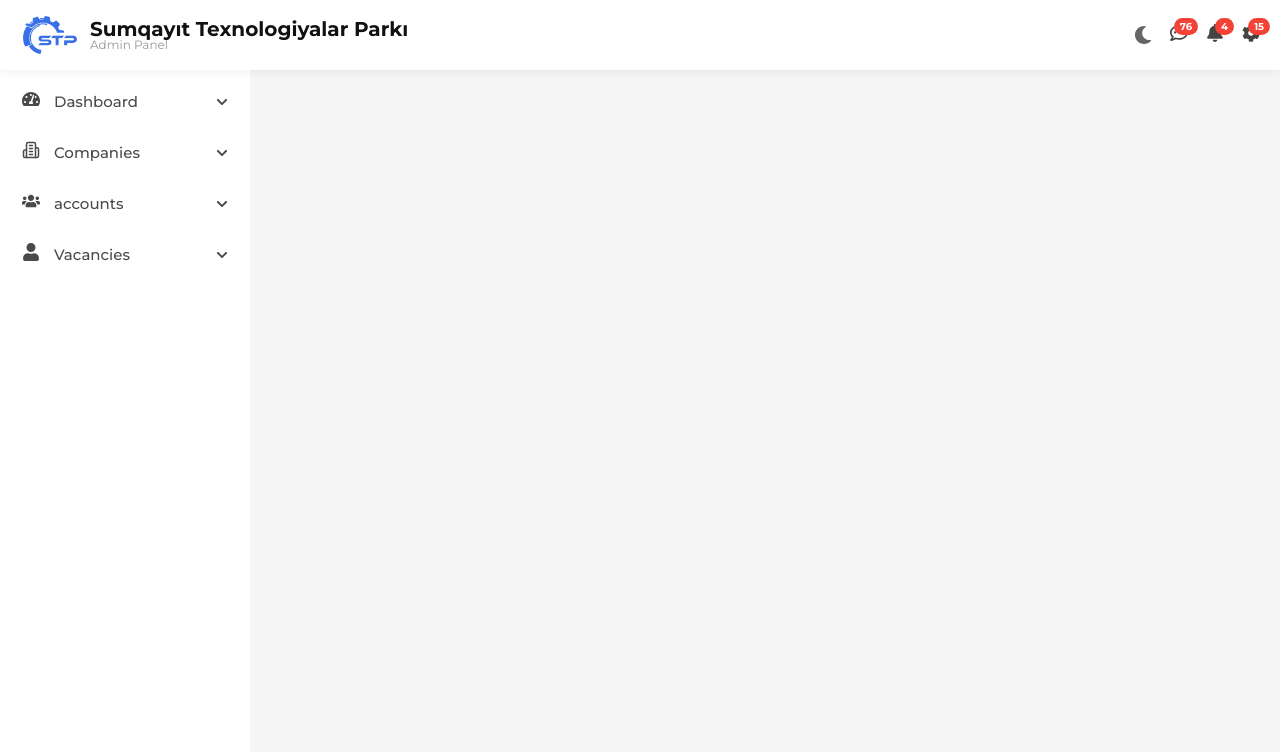
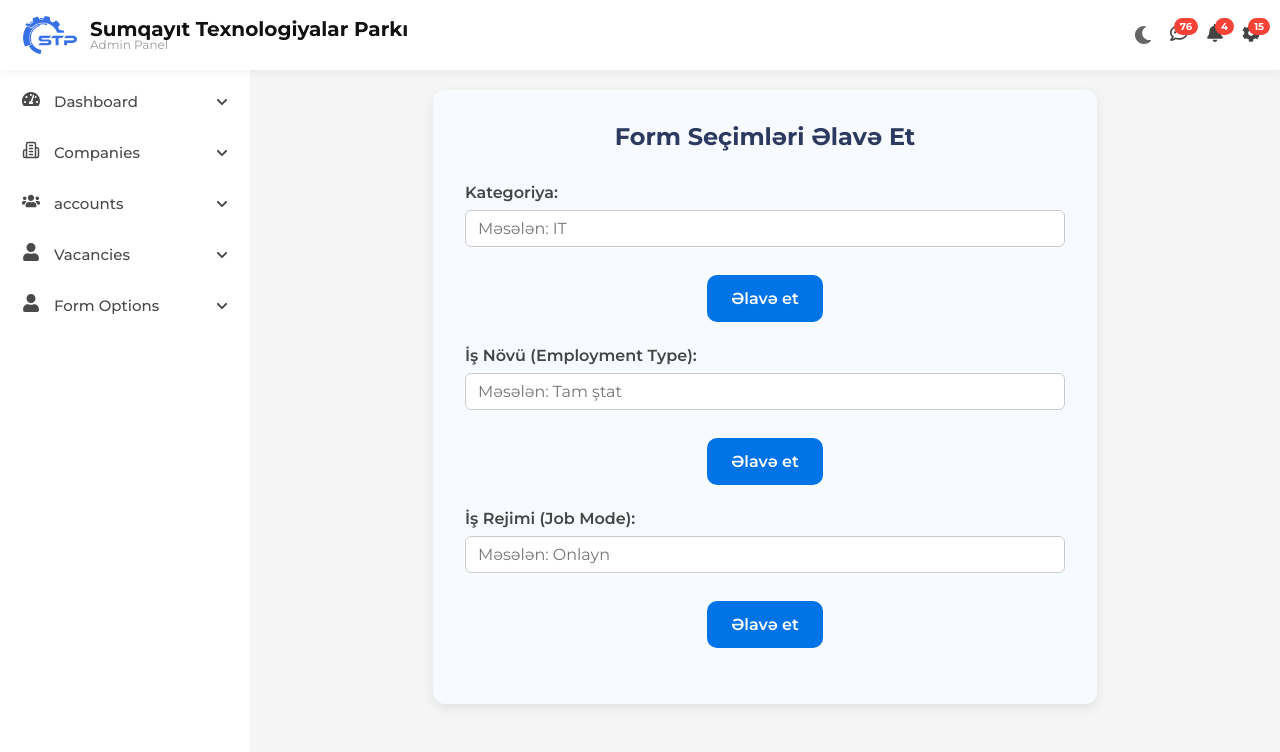
Before and after one commit to Hajbalayev12/stp-vacancy, a React (Vite) app: page /admin/addformoptions in a window 1280 px wide. Shown: the top 752 px of the page. Built offline with nearby package versions, Linux system fonts and the light colour scheme; sample sign-in values are in the browser's storage.

Commit message:
home filter

```diff
--- a/src/admin/adminRoutes.tsx
+++ b/src/admin/adminRoutes.tsx
@@ -10,6 +10,8 @@ import ViewCompanies from "./pages/ViewCompanies/ViewCompanies";
 import CompanyInfo from "./pages/CompanyInfo/CompanyInfo";
 import VacancyInfo from "../admin/pages/VacancyInfo/VacancyInfo";
 import UsersPage from "./pages/Users/Users";
+import AddFormOptions from "./pages/AddFormOptions/AddFormOptions";
+import ViewFormOptions from "./pages/ViewFormOptions/ViewFormOptions";
 
 export default function AdminRoutes() {
   return (
@@ -29,7 +31,9 @@ export default function AdminRoutes() {
         <Route path="addvacancy" element={<AddVacancy />} />
         <Route path="viewvacancies" element={<ViewVacancies />} />
         <Route path="viewcompanies" element={<ViewCompanies />} />
+        <Route path="viewformoptions" element={<ViewFormOptions />} />
         <Route path="users" element={<UsersPage />} />
+        <Route path="addformoptions" element={<AddFormOptions />} />
         <Route path="companyinfo/:id" element={<CompanyInfo />} />
         <Route path="vacancyinfo/:vacancyId" element={<VacancyInfo />} />
       </Route>
--- a/src/admin/components/Sidebar/Sidebar.tsx
+++ b/src/admin/components/Sidebar/Sidebar.tsx
@@ -39,6 +39,14 @@ export default function Sidebar() {
       subItems: [
         { label: "➕ Add Vacancy", path: "/admin/addvacancy" },
         { label: "View Vacancies", path: "/admin/viewvacancies" },
+      ],
+    },
+    {
+      icon: <FaUser />,
+      label: "Form Options",
+      subItems: [
+        { label: "➕ Add Form Options", path: "/admin/addformoptions" },
+        { label: "View Form Options", path: "/admin/viewformoptions" },
       ],
     },
   ];
--- a/src/admin/pages/AddCompany/AddCompany.tsx
+++ b/src/admin/pages/AddCompany/AddCompany.tsx
@@ -113,6 +113,11 @@ export default function AddCompany() {
 
     if (!validateForm()) return;
 
+    const confirmed = window.confirm(
+      "Bu şirkəti yaratmaq istədiyinizə əminsiniz?"
+    );
+    if (!confirmed) return;
+
     const companyDto = {
       companyName,
       companyAddress: location,
@@ -124,8 +129,12 @@ export default function AddCompany() {
     };
 
     const formData = new FormData();
-    formData.append("photo", logo!);
+    formData.append("file", logo!);
 
+    fetch("https://fff.runasp.net/api/Test/Echo", {
+      method: "POST",
+      body: formData,
+    });
     const companyBlob = new Blob([JSON.stringify(companyDto)], {
       type: "application/json",
     });
@@ -133,7 +142,8 @@ export default function AddCompany() {
 
     try {
       const response = await fetch(
-        "http://192.168.200.133:8081/api/companies/add/company",
+        "http://192.168.200.133:8083/api/vacancies/create",
+        // "http://ssss.runasp.net/api/Companies/Create",
         {
           method: "POST",
           body: formData,
--- /dev/null
+++ b/src/admin/pages/AddFormOptions/AddFormOptions.module.scss
@@ -0,0 +1,56 @@
+.AddFormOptions {
+  max-width: 600px;
+  margin: 0 auto;
+  padding: 2rem;
+  background-color: #f7faff;
+  border-radius: 12px;
+  box-shadow: 0 4px 12px rgba(0, 0, 0, 0.08);
+
+  h2 {
+    text-align: center;
+    color: #2d3a60;
+    margin-bottom: 2rem;
+  }
+
+  .optionSection {
+    display: flex;
+    flex-direction: column;
+    margin-bottom: 1.5rem;
+
+    label {
+      font-weight: 600;
+      margin-bottom: 0.5rem;
+      color: #444;
+    }
+
+    input {
+      padding: 0.5rem 0.75rem;
+      font-size: 1rem;
+      border: 1px solid #ccc;
+      border-radius: 6px;
+      margin-bottom: 0.5rem;
+      outline: none;
+
+      &:focus {
+        border-color: #407bff;
+      }
+    }
+  }
+  .submitBtn {
+    margin-top: 20px;
+    padding: 14px 24px;
+    font-size: 16px;
+    font-weight: 600;
+    background-color: #0073e6;
+    color: #fff;
+    border: none;
+    border-radius: 10px;
+    cursor: pointer;
+    align-self: center;
+    transition: background 0.3s;
+
+    &:hover {
+      background-color: #005bb5;
+    }
+  }
+}
--- /dev/null
+++ b/src/admin/pages/AddFormOptions/AddFormOptions.tsx
@@ -0,0 +1,105 @@
+import { useState } from "react";
+import styles from "./AddFormOptions.module.scss";
+import { useToast } from "../../../shared/context/ToastContext";
+
+const AddFormOptions = () => {
+  const [category, setCategory] = useState("");
+  const [employmentType, setEmploymentType] = useState("");
+  const [jobMode, setJobMode] = useState("");
+
+  const { showSuccess, showError } = useToast();
+
+  const handleSubmit = async (
+    type: "category" | "employmentType" | "jobMode",
+    value: string
+  ) => {
+    if (!value.trim()) {
+      showError("Dəyər boş ola bilməz.");
+      return;
+    }
+
+    const urlMap = {
+      category: "http://192.168.200.133:8083/api/form-options/add/category",
+      employmentType:
+        "http://192.168.200.133:8083/api/form-options/add/employment-type",
+      jobMode: "http://192.168.200.133:8083/api/form-options/add/job-mode",
+    };
+
+    const url = `${urlMap[type]}?name=${value.trim()}`;
+
+    try {
+      const res = await fetch(url, {
+        method: "POST",
+      });
+
+      if (res.ok) {
+        showSuccess(`${type} uğurla əlavə olundu.`);
+        if (type === "category") setCategory("");
+        if (type === "employmentType") setEmploymentType("");
+        if (type === "jobMode") setJobMode("");
+      } else {
+        const err = await res.json();
+        showError(err.message || `${type} əlavə edilərkən xəta baş verdi.`);
+      }
+    } catch (error) {
+      console.error(error);
+      showError(`${type} üçün serverlə əlaqə qurulmadı.`);
+    }
+  };
+
+  return (
+    <div className={styles.AddFormOptions}>
+      <h2>Form Seçimləri Əlavə Et</h2>
+
+      <div className={styles.optionSection}>
+        <label>Kategoriya:</label>
+        <input
+          type="text"
+          value={category}
+          onChange={(e) => setCategory(e.target.value)}
+          placeholder="Məsələn: IT"
+        />
+        <button
+          className={styles.submitBtn}
+          onClick={() => handleSubmit("category", category)}
+        >
+          Əlavə et
+        </button>
+      </div>
+
+      <div className={styles.optionSection}>
+        <label>İş Növü (Employment Type):</label>
+        <input
+          type="text"
+          value={employmentType}
+          onChange={(e) => setEmploymentType(e.target.value)}
+          placeholder="Məsələn: Tam ştat"
+        />
+        <button
+          className={styles.submitBtn}
+          onClick={() => handleSubmit("employmentType", employmentType)}
+        >
+          Əlavə et
+        </button>
+      </div>
+
+      <div className={styles.optionSection}>
+        <label>İş Rejimi (Job Mode):</label>
+        <input
+          type="text"
+          value={jobMode}
+          onChange={(e) => setJobMode(e.target.value)}
+          placeholder="Məsələn: Onlayn"
+        />
+        <button
+          className={styles.submitBtn}
+          onClick={() => handleSubmit("jobMode", jobMode)}
+        >
+          Əlavə et
+        </button>
+      </div>
+    </div>
+  );
+};
+
+export default AddFormOptions;
--- a/src/admin/pages/AddVacancy/AddVacancy.tsx
+++ b/src/admin/pages/AddVacancy/AddVacancy.tsx
@@ -91,6 +91,10 @@ const AddVacancy = () => {
   // Submit form data
   const handleSubmit = async (e: React.FormEvent) => {
     e.preventDefault();
+    const confirmed = window.confirm(
+      "Bu vakansiyanı yaratmaq istədiyinizə əminsinizmi?"
+    );
+    if (!confirmed) return;
     console.log("Form data to be sent:", formData);
 
     try {
--- /dev/null
+++ b/src/admin/pages/ViewFormOptions/ViewFormOptions.module.scss
@@ -0,0 +1,28 @@
+.ViewFormOptions {
+  padding: 20px;
+  font-family: sans-serif;
+
+  section {
+    margin-bottom: 30px;
+  }
+
+  h2 {
+    color: #407bff;
+    border-bottom: 2px solid #ccc;
+    padding-bottom: 5px;
+    margin-bottom: 10px;
+  }
+
+  ul {
+    list-style: none;
+    padding-left: 0;
+  }
+
+  li {
+    background-color: #f9f9f9;
+    margin-bottom: 6px;
+    padding: 10px;
+    border: 1px solid #ddd;
+    border-radius: 6px;
+  }
+}
--- /dev/null
+++ b/src/admin/pages/ViewFormOptions/ViewFormOptions.tsx
@@ -0,0 +1,88 @@
+import { useEffect, useState } from "react";
+import styles from "./ViewFormOptions.module.scss"; // create this file for styling if needed
+
+type Category = { id: number; name: string };
+type EmploymentType = { id: number; name: string };
+type JobMode = { id: number; name: string };
+
+type FormOptions = {
+  categories: Category[];
+  employmentTypes: EmploymentType[];
+  jobModes: JobMode[];
+};
+
+export default function ViewFormOptions() {
+  const [formOptions, setFormOptions] = useState<FormOptions>({
+    categories: [],
+    employmentTypes: [],
+    jobModes: [],
+  });
+
+  const [error, setError] = useState(false);
+
+  useEffect(() => {
+    const fetchFormOptions = async () => {
+      try {
+        const res = await fetch(
+          "http://192.168.200.133:8083/api/form-options/form-options"
+        );
+        const data = await res.json();
+        setFormOptions({
+          categories: data.categories || [],
+          employmentTypes: data.employmentTypes || [],
+          jobModes: data.jobModes || [],
+        });
+      } catch (err) {
+        console.error("Error fetching form options:", err);
+        setError(true);
+      }
+    };
+
+    fetchFormOptions();
+  }, []);
+
+  return (
+    <div className={styles.ViewFormOptions}>
+      <h1>Form Options</h1>
+
+      {error ? (
+        <p style={{ color: "red" }}>Serverdən məlumat alına bilmədi.</p>
+      ) : (
+        <>
+          <section>
+            <h2>Kateqoriyalar</h2>
+            <ul>
+              {formOptions.categories.map((cat) => (
+                <li key={cat.id}>
+                  <strong>Ad:</strong> {cat.name}
+                </li>
+              ))}
+            </ul>
+          </section>
+
+          <section>
+            <h2>İş Növləri (Employment Types)</h2>
+            <ul>
+              {formOptions.employmentTypes.map((type) => (
+                <li key={type.id}>
+                  <strong>Ad:</strong> {type.name}
+                </li>
+              ))}
+            </ul>
+          </section>
+
+          <section>
+            <h2>İş İmkanları (Job Modes)</h2>
+            <ul>
+              {formOptions.jobModes.map((mode) => (
+                <li key={mode.id}>
+                  <strong>Ad:</strong> {mode.name}
+                </li>
+              ))}
+            </ul>
+          </section>
+        </>
+      )}
+    </div>
+  );
+}
--- a/src/admin/pages/ViewVacancies/ViewVacancies.tsx
+++ b/src/admin/pages/ViewVacancies/ViewVacancies.tsx
@@ -29,7 +29,7 @@ const ViewVacancies = () => {
     const fetchJobs = async () => {
       try {
         const res = await fetch(
-          "http://192.168.200.133:8083/api/vacancies/all/vacancy"
+          "http://192.168.200.133:8083/api/vacancies/all/vacancy?sort=createdDate,asc"
         );
         if (!res.ok) throw new Error("Failed to fetch vacancies");
         const data = await res.json();
--- a/src/main.tsx
+++ b/src/main.tsx
@@ -1,15 +1,15 @@
-import { StrictMode } from "react";
+// import { StrictMode } from "react";
 import { createRoot } from "react-dom/client";
 import { BrowserRouter } from "react-router-dom";
 import App from "./App";
 import { ToastProvider } from "./shared/context/ToastContext"; // <-- import it here
 
 createRoot(document.getElementById("root")!).render(
-  <StrictMode>
-    <BrowserRouter>
-      <ToastProvider>
-        <App />
-      </ToastProvider>
-    </BrowserRouter>
-  </StrictMode>
+  // <StrictMode>
+  <BrowserRouter>
+    <ToastProvider>
+      <App />
+    </ToastProvider>
+  </BrowserRouter>
+  // {/* </StrictMode> */}
 );
```
Also changed, not shown: src/website/pages/Companies/Companies.tsx (+19 -3 lines), src/website/pages/Home/Home.tsx (+52 -23 lines).
